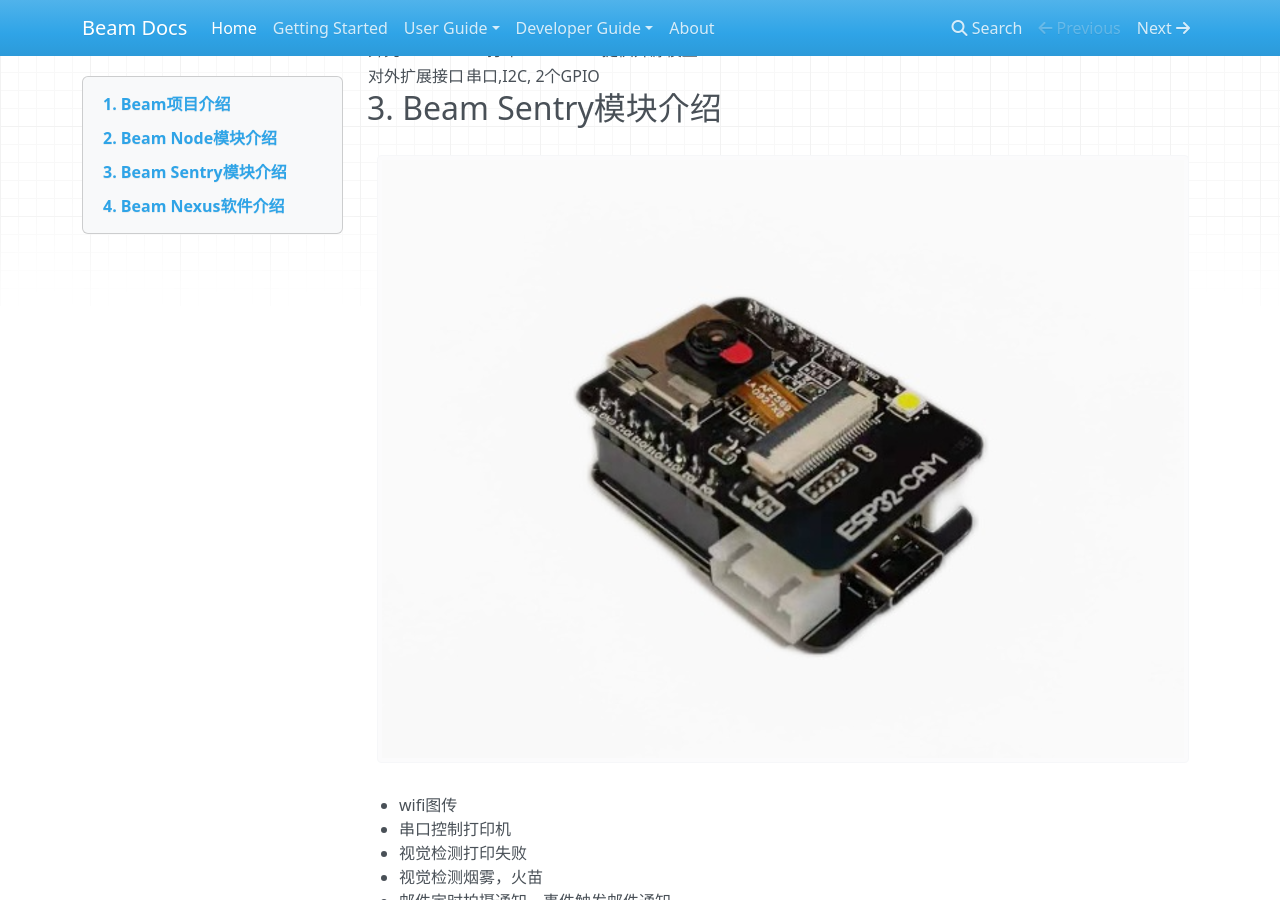
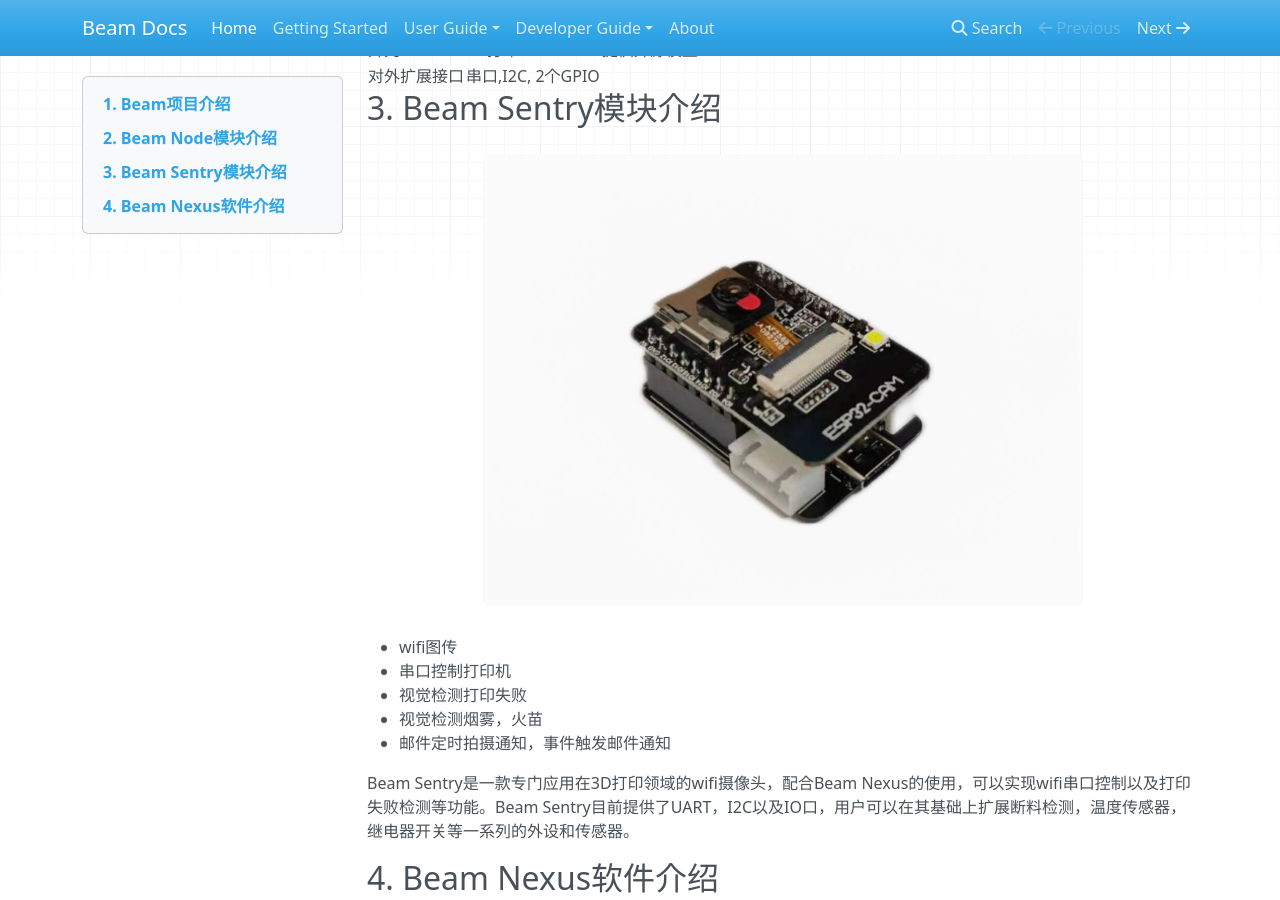
Before and after one commit to fiber-punk/BeamDocs, an MkDocs documentation site: the page built from docs/index.md, in a window 1280 px wide and 900 px high, scrolled down 1548 px. Built offline with MkDocs 1.6.1, drawn with Linux system fonts in a browser that asks for light colours; nearby versions of some CDN libraries.

Commit message:
:memo: rebuild

```diff
--- a/docs/index.md
+++ b/docs/index.md
@@ -40,7 +40,7 @@
 ## 3. Beam Sentry模块介绍
 
 <div align=center>
-<img src="./images/sentry/1-1-1.png" />
+<img src="./images/sentry/1-1-1.png" width=600 />
 </div>
 
 - wifi图传
```
Also changed, not shown: site/index.html, 1 other file.
